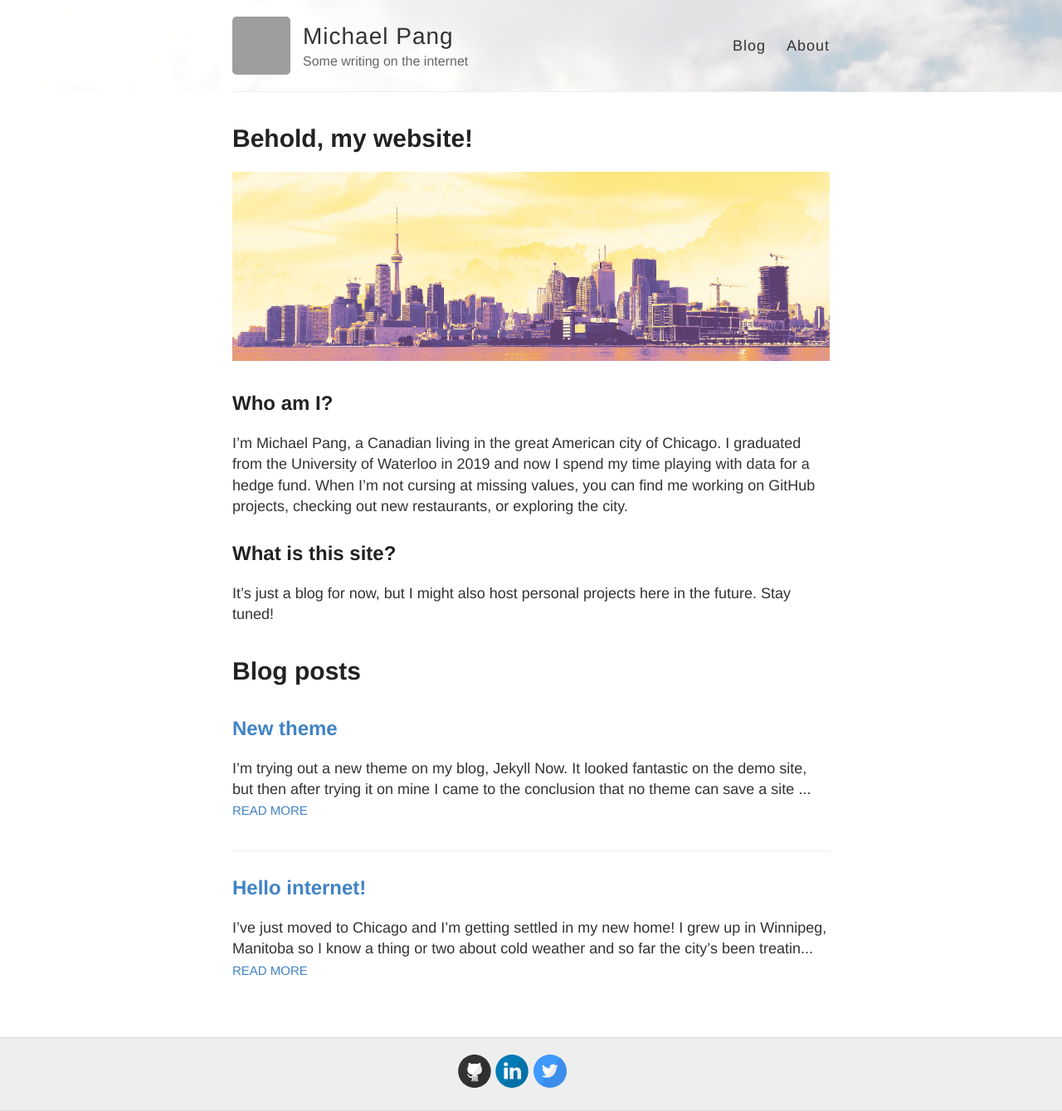
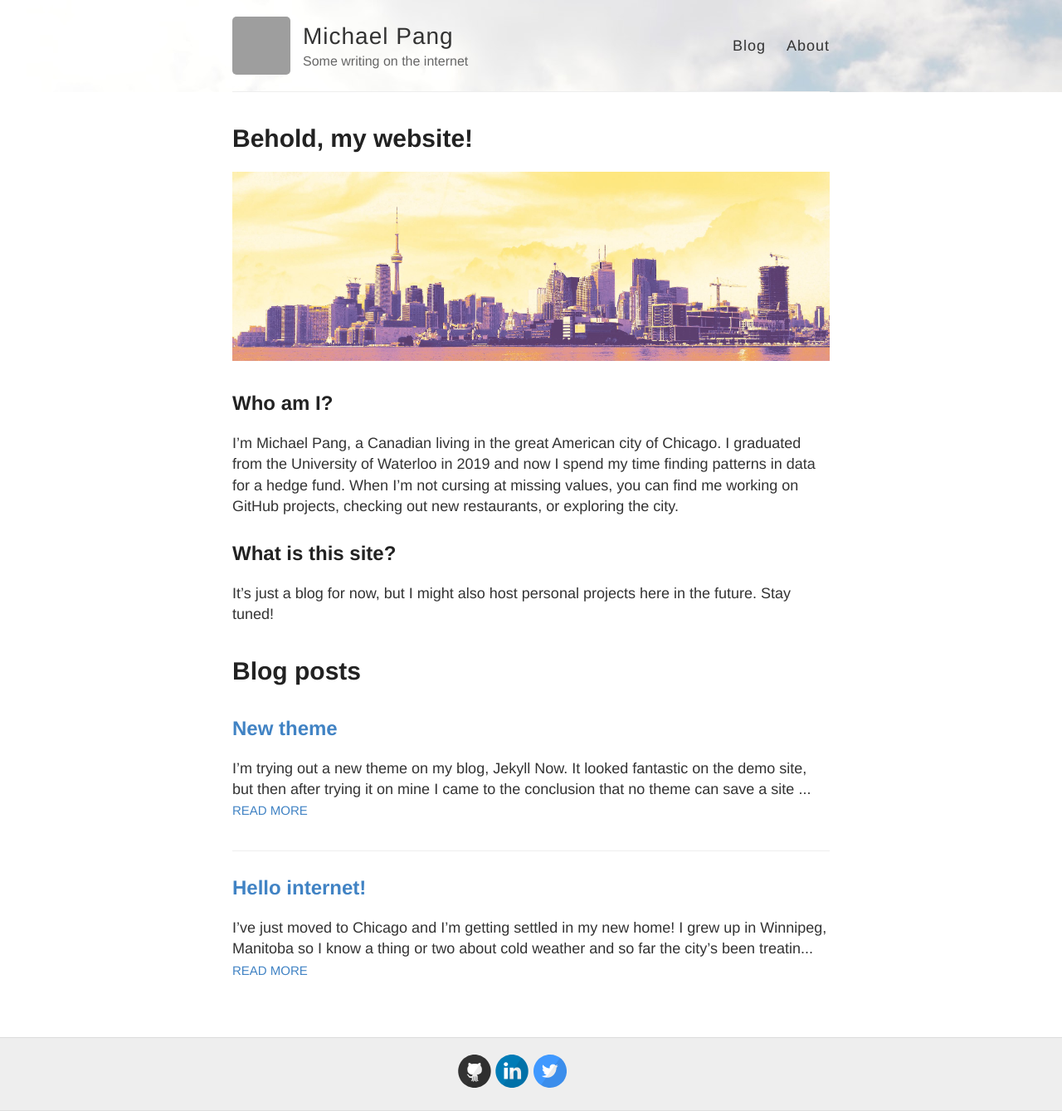
Before and after one commit to Akababa/akababa.github.io, a Jekyll site: the page built from index.md, in a window 1280 px wide. Shown: the whole page at 83% size. Built offline with Jekyll 4.4.1, drawn with Linux system fonts in a browser that asks for light colours; our own code applies the rules of GitHub Pages for plain Markdown files; grey boxes are pictures that could not be loaded.

Commit message:
rewording job

```diff
--- a/index.md
+++ b/index.md
@@ -6,7 +6,7 @@ layout: default
 ![shamelessly stolen from a lesser website (www.naut.ca)](images/gradient_header_1x.jpg)
 
 ## Who am I?
-I'm Michael Pang, a Canadian living in the great American city of Chicago. I graduated from the University of Waterloo in 2019 and now I spend my time playing with data for a hedge fund. When I'm not cursing at missing values, you can find me working on GitHub projects, checking out new restaurants, or exploring the city.
+I'm Michael Pang, a Canadian living in the great American city of Chicago. I graduated from the University of Waterloo in 2019 and now I spend my time finding patterns in data for a hedge fund. When I'm not cursing at missing values, you can find me working on GitHub projects, checking out new restaurants, or exploring the city.
 
 ## What is this site?
 It's just a blog for now, but I might also host personal projects here in the future. Stay tuned!
```
Also changed, not shown: about.md (+1 -1 lines).
